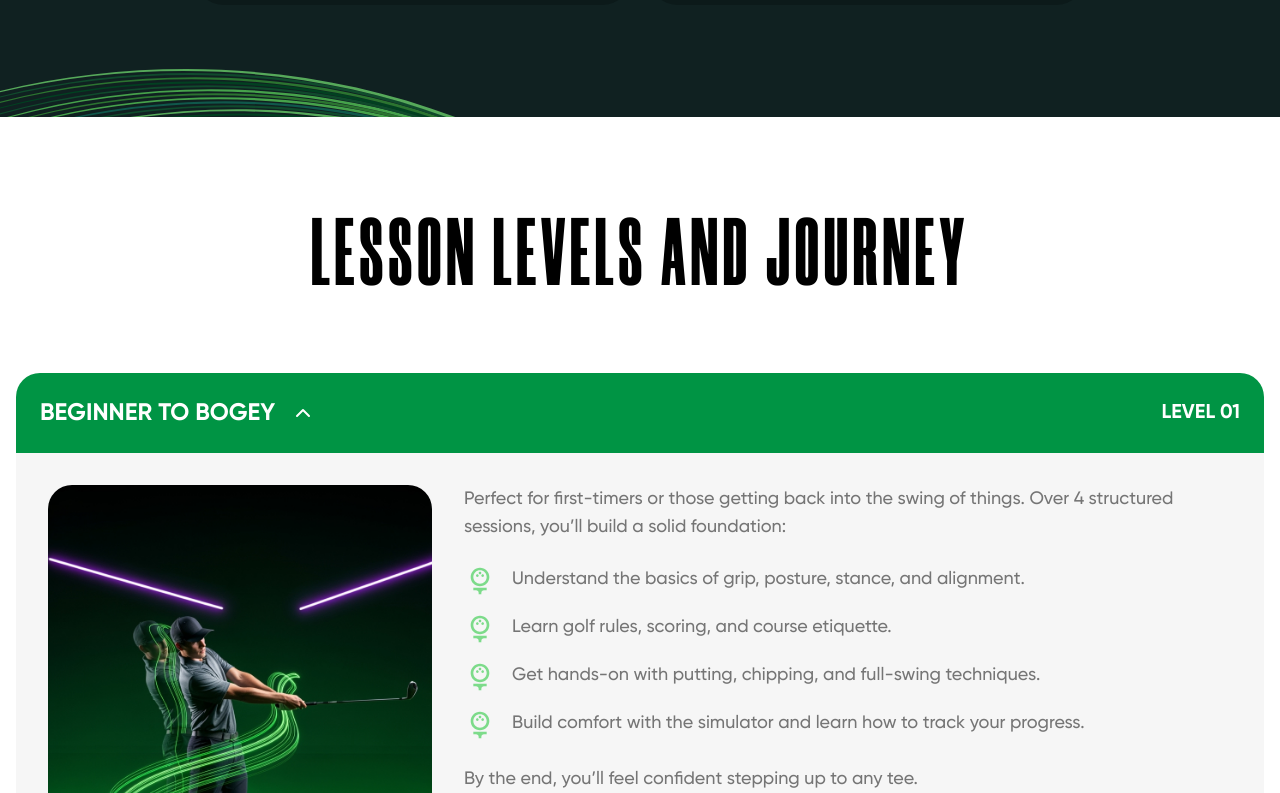
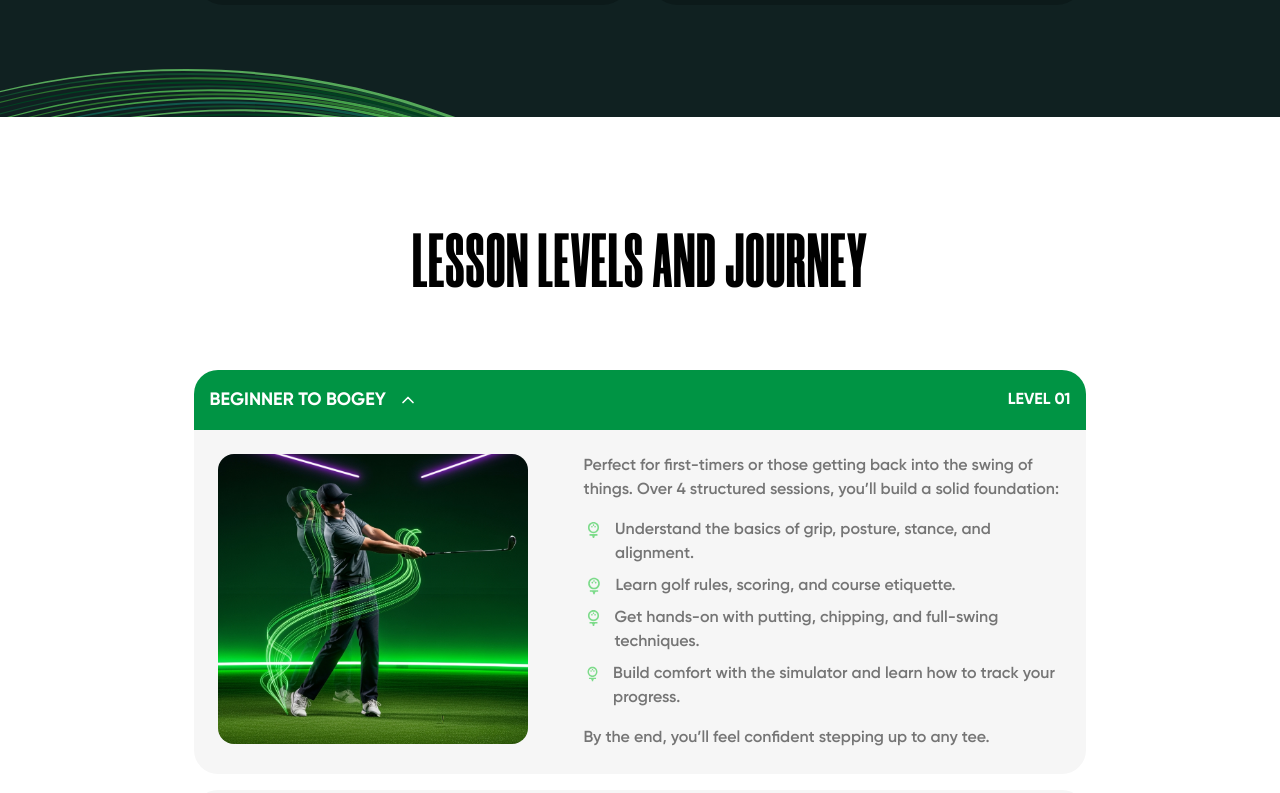
Before and after one commit to mohd-azaan/TVG, a React (Vite) app: page /learn in a window 1280 px wide. Shown: the part 3127-3920 px from the top of the page. Built offline with nearby package versions, Linux system fonts and the light colour scheme.

Commit message:
refactor: Improve layout and styling of LessonLevelsSection for better user experience

```diff
--- a/src/screens/LearnPage/sections/LessonLevelsSection/LessonLevelsSection.jsx
+++ b/src/screens/LearnPage/sections/LessonLevelsSection/LessonLevelsSection.jsx
@@ -36,38 +36,66 @@ const ChevronUp = ({ className = 'w-6 h-6' }) => (
 
 const Level = ({ level, isOpen, onToggle }) => {
 	return (
-        <div className="mb-4">
+		<div className='mb-4'>
 			<button
-                className={`w-full text-left p-6 rounded-t-3xl flex justify-between items-center ${isOpen ? 'bg-[#009444]' : 'bg-[#f6f6f6] rounded-b-3xl'}`}
+				className={`w-full text-left p-4 rounded-t-3xl flex justify-between items-center ${
+					isOpen ? 'bg-[#009444]' : 'bg-[#f6f6f6] rounded-b-3xl'
+				}`}
 				onClick={onToggle}
 			>
-                <div className="flex items-center">
-                    <h3 className={`font-gilroy font-bold text-2xl uppercase ${isOpen ? 'text-white' : 'text-black'}`}>{level.title}</h3>
-                    <div className={`ml-4 ${isOpen ? 'text-white' : 'text-gray-500'}`}>
-                        {isOpen ? <ChevronUp /> : <ChevronDown />}
+				<div className='flex items-center'>
+					<h3
+						className={`font-gilroy font-bold text-lg uppercase ${
+							isOpen ? 'text-white' : 'text-black'
+						}`}
+					>
+						{level.title}
+					</h3>
+					<div className={`ml-3 ${isOpen ? 'text-white' : 'text-gray-500'}`}>
+						{isOpen ? (
+							<ChevronUp className='w-5 h-5' />
+						) : (
+							<ChevronDown className='w-5 h-5' />
+						)}
 					</div>
 				</div>
-                <span className={`font-gilroy font-bold text-xl uppercase ${isOpen ? 'text-white' : 'text-[#009444]'}`}>{level.levelNumber}</span>
+				<span
+					className={`font-gilroy font-bold text-base uppercase ${
+						isOpen ? 'text-white' : 'text-[#009444]'
+					}`}
+				>
+					{level.levelNumber}
+				</span>
 			</button>
 			{isOpen && (
-                <div className="bg-[#f6f6f6] p-8 rounded-b-3xl">
-                    <div className="flex gap-8 items-start">
-                        <div className="w-1/3">
-                            <img src={level.image} alt={level.title} className="rounded-3xl" />
+				<div className='bg-[#f6f6f6] p-6 rounded-b-3xl'>
+					<div className='flex gap-8 items-start'>
+						<div className='w-[310px]'>
+							<img
+								src={level.image}
+								alt={level.title}
+								className='rounded-2xl w-full h-[290px] object-cover'
+							/>
 						</div>
-                        <div className="w-2/3">
-                            <p className="font-gilroy font-medium text-lg text-[#757575] mb-6">{level.description}</p>
-                            <ul className="space-y-4">
+						<div className='flex-1 max-w-[500px] ml-6'>
+							<p className='font-gilroy font-semibold text-base text-[#757575] mb-4'>
+								{level.description}
+							</p>
+							<ul className='space-y-2'>
 								{level.features.map((feature, index) => (
-                                    <li key={index} className="flex items-start">
-                                        <div className="w-8 h-8 mr-4">
-                                            <GolfIcon />
+									<li key={index} className='flex items-start'>
+										<div className='w-5 h-5 mr-3 mt-0.5'>
+											<GolfIcon className='w-5 h-5 opacity-100' />
 										</div>
-                                        <span className="font-gilroy font-medium text-lg text-[#757575]">{feature}</span>
+										<span className='font-gilroy font-semibold text-base text-[#757575]'>
+											{feature}
+										</span>
 									</li>
 								))}
 							</ul>
-                            <p className="font-gilroy font-medium text-lg text-[#757575] mt-6">{level.conclusion}</p>
+							<p className='font-gilroy font-semibold text-base text-[#757575] mt-4'>
+								{level.conclusion}
+							</p>
 						</div>
 					</div>
 				</div>
@@ -75,7 +103,6 @@ const Level = ({ level, isOpen, onToggle }) => {
 		</div>
 	);
 };
-
 
 export const LessonLevelsSection = () => {
 	const [openLevel, setOpenLevel] = useState('Beginner to Bogey');
@@ -85,7 +112,8 @@ export const LessonLevelsSection = () => {
 			title: 'Beginner to Bogey',
 			levelNumber: 'Level 01',
 			image: '/play-swing-2-1-10.png',
-            description: 'Perfect for first-timers or those getting back into the swing of things. Over 4 structured sessions, you’ll build a solid foundation:',
+			description:
+				'Perfect for first-timers or those getting back into the swing of things. Over 4 structured sessions, you’ll build a solid foundation:',
 			features: [
 				'Understand the basics of grip, posture, stance, and alignment.',
 				'Learn golf rules, scoring, and course etiquette.',
@@ -98,45 +126,65 @@ export const LessonLevelsSection = () => {
 			title: 'Beyond Bogey',
 			levelNumber: 'Level 02',
 			image: '/play-swing-2-1-3.png',
-            description: 'Ready to take your game to the next level? This intermediate program focuses on consistency and course management over 6 sessions:',
+			description:
+				'Ready to take your game to the next level? This intermediate program focuses on consistency and course management over 6 sessions:',
 			features: [
 				'Refine your swing mechanics for better ball striking.',
 				'Learn advanced short game techniques and shot selection.',
 				'Develop course strategy and mental game skills.',
 				'Practice advanced putting techniques and green reading.',
 			],
-            conclusion: 'You’ll gain the skills needed to break 90 consistently and enjoy more competitive rounds.',
+			conclusion:
+				'You’ll gain the skills needed to break 90 consistently and enjoy more competitive rounds.',
 		},
 		{
 			title: 'Personalized Path',
 			levelNumber: 'Level 03-05',
 			image: '/twovision-dial-game.png',
-            description: 'Tailored coaching for advanced players seeking specific improvements. These levels offer personalized instruction based on your goals:',
+			description:
+				'Tailored coaching for advanced players seeking specific improvements. These levels offer personalized instruction based on your goals:',
 			features: [
 				'Detailed swing analysis using advanced technology.',
 				'Customized practice routines for your specific needs.',
 				'Tournament preparation and competitive strategies.',
 				'Advanced course management and shot creativity.',
 			],
-            conclusion: 'Whether you’re aiming to break 80, compete in tournaments, or master specific aspects of your game, these levels provide the expertise you need.',
+			conclusion:
+				'Whether you’re aiming to break 80, compete in tournaments, or master specific aspects of your game, these levels provide the expertise you need.',
 		},
 	];
 
 	return (
-        <div className="bg-white py-24">
-            <div className="text-center mb-16">
-                <h2 className="font-morganite font-extrabold text-8xl text-black uppercase tracking-wider">Lesson Levels and Journey</h2>
+		<section className='relative w-full bg-white overflow-hidden'>
+			{/* Level 1: Page Container */}
+			<div className='relative max-w-[1920px] mx-auto px-4 sm:px-6 lg:px-10 py-16 lg:py-28'>
+				{/* Level 2: Universal Spacing Wrapper - MANDATORY FOR ALIGNMENT */}
+				<div className='lg:ml-[12vw] md:ml-[8vw] lg:mr-[12vw] md:mr-[8vw]'>
+					{/* Level 3: Content Container */}
+					<div className='max-w-[1200px] mx-auto'>
+						{/* Section title */}
+						<div className='text-center mb-16'>
+							<h2 className='font-morganite font-black text-[clamp(64px,6vw,80px)] text-black uppercase tracking-[1px]'>
+								Lesson Levels and Journey
+							</h2>
 						</div>
-            <div className="max-w-7xl mx-auto px-4">
+
+						{/* Levels accordion */}
+						<div>
 							{levels.map((level) => (
 								<Level
 									key={level.title}
 									level={level}
 									isOpen={openLevel === level.title}
-                        onToggle={() => setOpenLevel(openLevel === level.title ? null : level.title)}
+									onToggle={() =>
+										setOpenLevel(openLevel === level.title ? null : level.title)
+									}
 								/>
 							))}
 						</div>
 					</div>
+				</div>
+			</div>
+		</section>
 	);
 };
```
Lines whose indentation alone changed are shown as unchanged.
